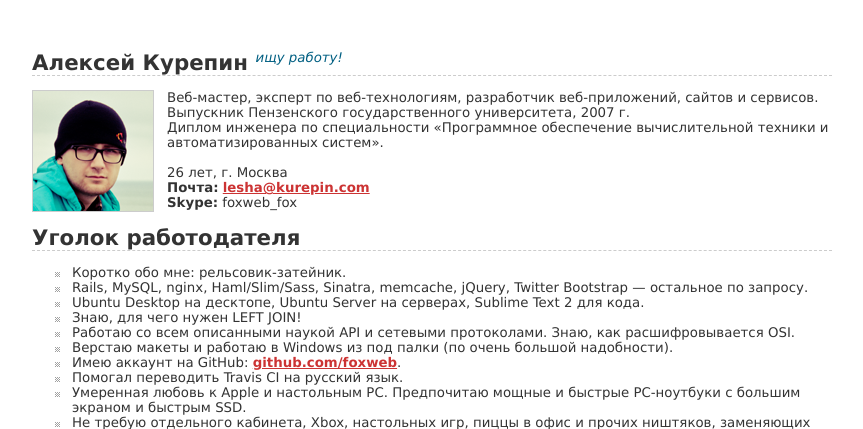
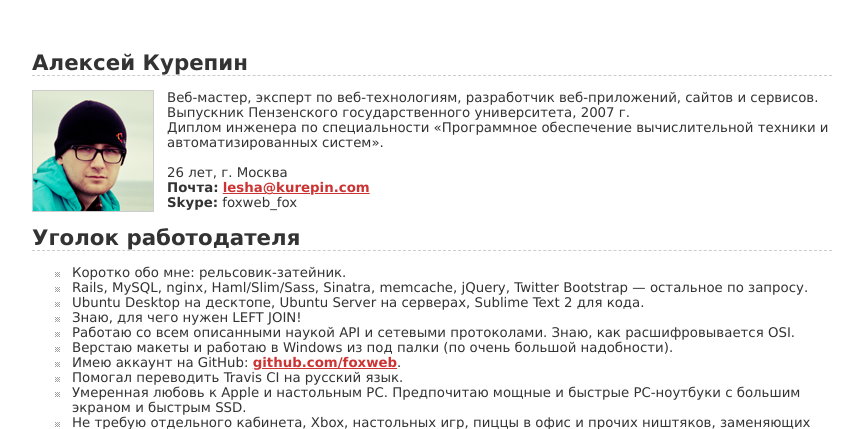
Before and after one commit to foxweb/kurepin.com, a PHP site: page / in a window 1280 px wide. Shown: the top 429 px of the page, without its empty margins (208-1071 px from the left). Run offline with PHP 8.4, Linux system fonts and the light colour scheme.

Commit message:
status update

```diff
--- a/index.php
+++ b/index.php
@@ -8,7 +8,7 @@
 <meta content="Алексей Курепин" name="author" />
 </head>
 <body>
-<h1>Алексей Курепин <sup>ищу работу!</sup></h1>
+<h1>Алексей Курепин</h1>
 <div><img src="/img/resume.png" alt="Алексей Курепин" id="image" height="120" width="120" />
 <div id="about">Веб-мастер, эксперт по веб-технологиям, разработчик веб-приложений, сайтов и сервисов.<br />Выпускник Пензенского государственного университета, 2007 г.<br
 />Диплом инженера по специальности &laquo;Программное обеспечение вычислительной техники и автоматизированных систем&raquo;.<br /><br />26 лет, г. Москва<br />
```
